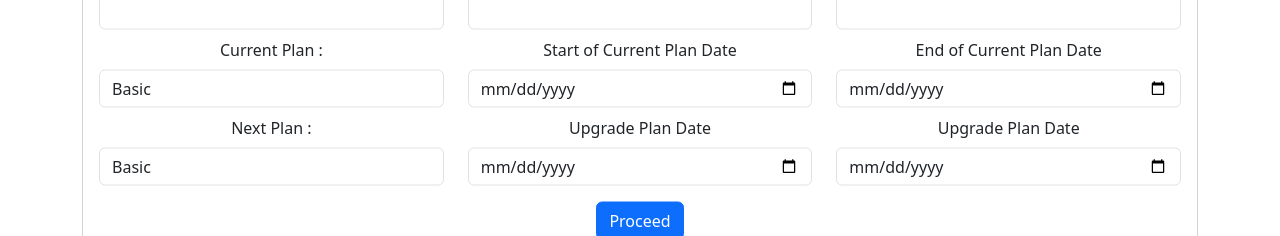
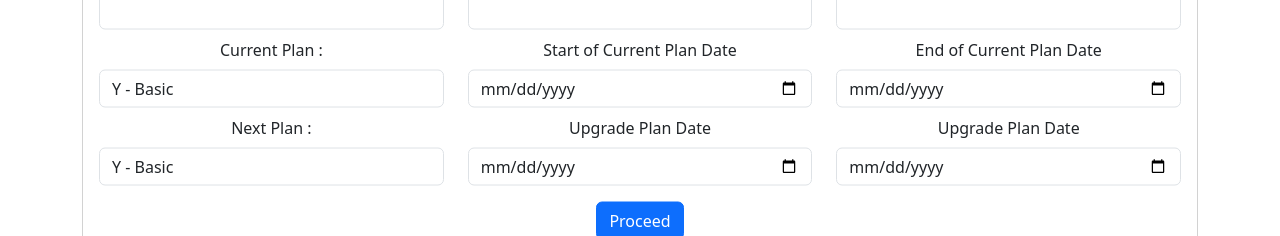
Before and after one commit to haikal036/plan, a plain HTML site: page testing_date.html in a window 1280 px wide. Shown: the part 280-516 px from the top of the page. Drawn offline with nearby package versions, Linux system fonts and the light colour scheme.

Commit message:
Update testing_date.html

```diff
--- a/testing_date.html
+++ b/testing_date.html
@@ -64,11 +64,17 @@
                         <label class="d-flex justify-content-center mt-2 mb-2">Current Plan :</label>
                             <select id="current_plan" class="form-control">
                                 <!--Display option-->
-                                <optgroup label="Choose Plan">
-                                    <option value="1.00">Basic</option>
-                                    <option value="1.69">Standard</option>
-                                    <option value="3.33">Premium</option>
-                                    <option value="4.97">Ultimate</option>
+                                <optgroup label="Yearly Plan">
+                                    <option value="1.00">Y - Basic</option>
+                                    <option value="1.69">Y - Standard</option>
+                                    <option value="3.33">Y - Premium</option>
+                                    <option value="4.97">Y - Ultimate</option>
+                                </optgroup>
+                                <optgroup label="Monthly Plan">
+                                    <option value="1.97">M - Basic</option>
+                                    <option value="3.30">M - Standard</option>
+                                    <option value="6.63">M - Premium</option>
+                                    <option value="9.97">M - Ultimate</option>
                                 </optgroup>
                             </select>
                     </div>
@@ -92,11 +98,17 @@
                         <label class="d-flex justify-content-center mt-2 mb-2">Next Plan :</label>
                             <select id="upgrade_plan" class="form-control">
                                 <!--Display option-->
-                                <optgroup label="Choose Plan">
-                                    <option value="1.00">Basic</option>
-                                    <option value="1.69">Standard</option>
-                                    <option value="3.33">Premium</option>
-                                    <option value="4.79">Ultimate</option>
+                                <optgroup label="Yearly Plan">
+                                    <option value="1.00">Y - Basic</option>
+                                    <option value="1.69">Y - Standard</option>
+                                    <option value="3.33">Y - Premium</option>
+                                    <option value="4.79">Y - Ultimate</option>
+                                </optgroup>
+                                <optgroup label="Monthly Plan">
+                                    <option value="1.97">M - Basic</option>
+                                    <option value="3.30">M - Standard</option>
+                                    <option value="6.63">M - Premium</option>
+                                    <option value="9.97">M - Ultimate</option>
                                 </optgroup>
                             </select>
                     </div>
```
